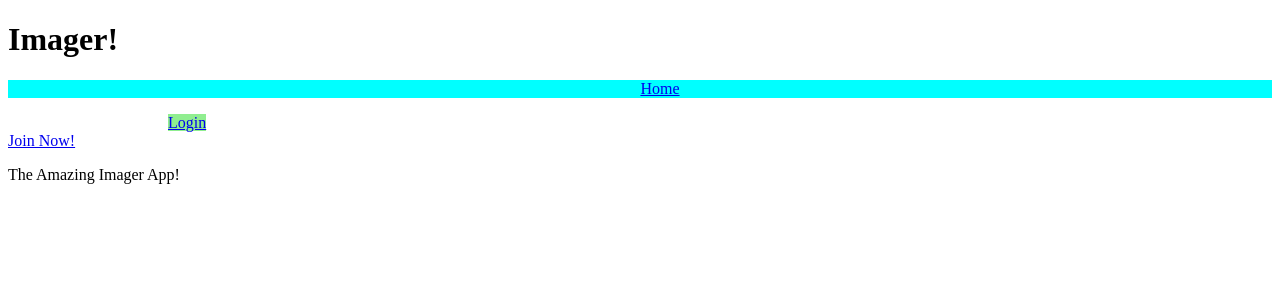
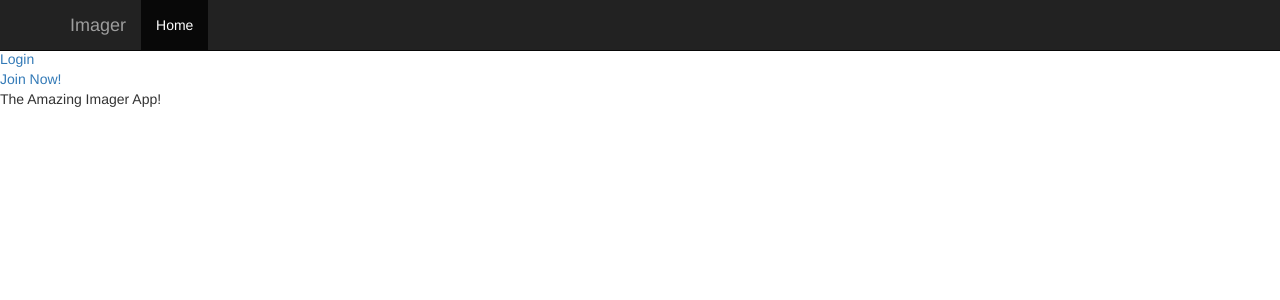
Before and after one commit to henry808/django-imager, a Django app: template imager/imager/templates/home.html in a window 1280 px wide. Shown: the top 300 px of the page. Run offline with Django 3.2, Linux system fonts and the light colour scheme; the template is opened without the code that fills it, so the values that code supplies are empty; some libraries are stand-ins or nearby versions.

Commit message:
add bootstrap to base tempplate

```diff
--- a/imager/imager/templates/base.html
+++ b/imager/imager/templates/base.html
@@ -1,20 +1,50 @@
 <!DOCTYPE html>
 <html>
     <head>
+        <meta charset="utf-8">
+        <meta http-equiv="X-UA-Compatible" content="IE=edge">
+        <meta name="viewport" content="width=device-width, initial-scale=1">
+        <!-- The above 3 meta tags *must* come first in the head; any other head content must come *after* these tags -->
+        <meta name="description" content="">
+        <meta name="author" content="">
+        <link rel="icon" href="../../favicon.ico">
+
+        <title>Starter Template for Bootstrap</title>
+
+        <!-- Bootstrap core CSS -->
+        <link href="{{ STATIC_URL }}/css/bootstrap.min.css" rel="stylesheet">
+
+        <!-- Custom styles for this template -->
+        <link href="starter-template.css" rel="stylesheet">
+
+
+        <!-- HTML5 shim and Respond.js for IE8 support of HTML5 elements and media queries -->
+        <!--[if lt IE 9]>
+          <script src="https://oss.maxcdn.com/html5shiv/3.7.2/html5shiv.min.js"></script>
+          <script src="https://oss.maxcdn.com/respond/1.4.2/respond.min.js"></script>
+        <![endif]-->
         {% block title %}
         {% endblock %}
-        <h1>Imager!</h1>
-        {% if user.is_authenticated %}
-            <h3>User: {{ user.username }}</h3>
-        {% endif %}
-        <link rel="stylesheet" type="text/css" href='{{ STATIC_URL }}style.css'/>
+
+        <!-- <link rel="stylesheet" type="text/css" href='{{ STATIC_URL }}style.css'/> -->
     </head>
     <body>
         <header>
         </header>
-        <nav id="navBar">
-            <ul>
-                    <li><a href='{% url 'imager.views.home' %}'>Home</a></li>
+        <nav id="navBar" class="navbar navbar-inverse navbar-fixed-top">
+            <div class="container">
+                <div class="navbar-header">
+                  <button type="button" class="navbar-toggle collapsed" data-toggle="collapse" data-target="#navbar" aria-expanded="false" aria-controls="navbar">
+                    <span class="sr-only">Toggle navigation</span>
+                    <span class="icon-bar"></span>
+                    <span class="icon-bar"></span>
+                    <span class="icon-bar"></span>
+                  </button>
+                  <a class="navbar-brand" href="#">Imager</a>
+                </div>
+                <div id="navbar" class="collapse navbar-collapse">
+                  <ul class="nav navbar-nav">
+                        <li class="active"><a href='{% url 'imager.views.home' %}'>Home</a></li>
                     {% if user.is_authenticated %}
                         <li><a href="{% url 'stream' user.profile.pk %}">Stream</a></li>
                         <li><a href="{% url 'library' user.profile.pk %}">Library</a></li>
@@ -22,8 +52,27 @@
                         <li><a href="{% url 'auth_logout' %}?next=/">Logout</a></li>
                     {% endif %}
                   </ul>
+                </div><!--/.nav-collapse -->
+            </div>
         </nav>
+        <div class="container">
+            <div class="starter-template">
+
+                {% if user.is_authenticated %}
+                    <h3>Test</h3>
+                    <h3 class="lead">User: {{ user.username }}</h3>
+                {% endif %}
+                <p class="lead">Upload your photos to Imager and create your own albums.</p>
+            </div>
+        </div>
         {% block body %}
-        {% endblock %}
+        {% endblock %}<!-- /.container -->
+        <!-- Bootstrap core JavaScript
+        ================================================== -->
+        <!-- Placed at the end of the document so the pages load faster -->
+        <script src="https://ajax.googleapis.com/ajax/libs/jquery/1.11.2/jquery.min.js"></script>
+        <script src="{{ STATIC_URL }}/js/bootstrap.min.js"></script>
+        <!-- IE10 viewport hack for Surface/desktop Windows 8 bug -->
+        <script src="{{ STATIC_URL }}/js/ie10-viewport-bug-workaround.js"></script>
     </body>
 </html>
```
Also changed, not shown: README.md. Lines whose indentation alone changed are shown as unchanged.
